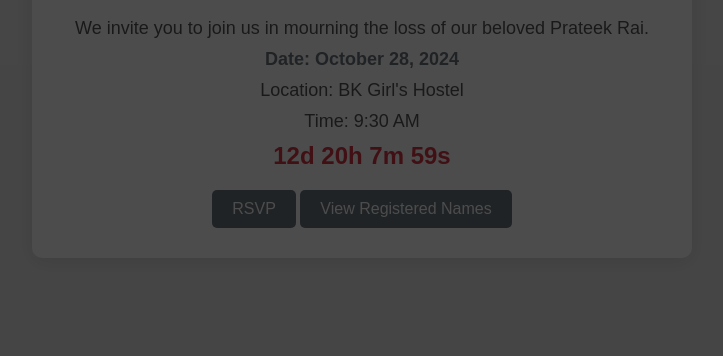
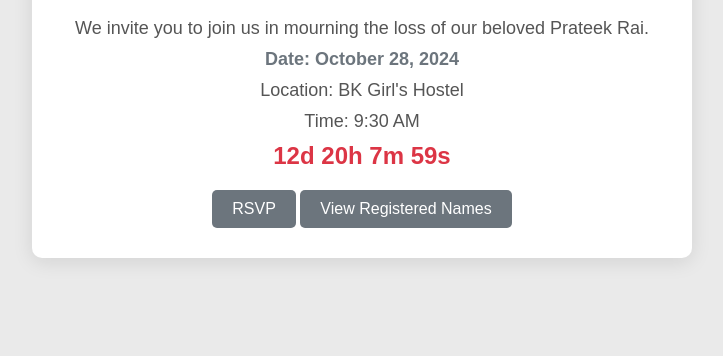
Before and after one commit to BroCode436/13VI, a plain HTML site: page index.html in a window 1280 px wide. Shown: the part 444-800 px from the top of the page, without its empty margins (278-1001 px from the left). Drawn offline with Linux system fonts and the light colour scheme.

Commit message:
Updated code to show registered names

```diff
--- a/index.html
+++ b/index.html
@@ -242,7 +242,8 @@
 
     // Populate names list on page load
     window.onload = function() {
-        openNamesModal();
+        // Display previously registered names
+        document.getElementById("namesList").innerHTML = registeredNames.map(name => `<p>${name}</p>`).join('');
     };
 </script>
 
```
